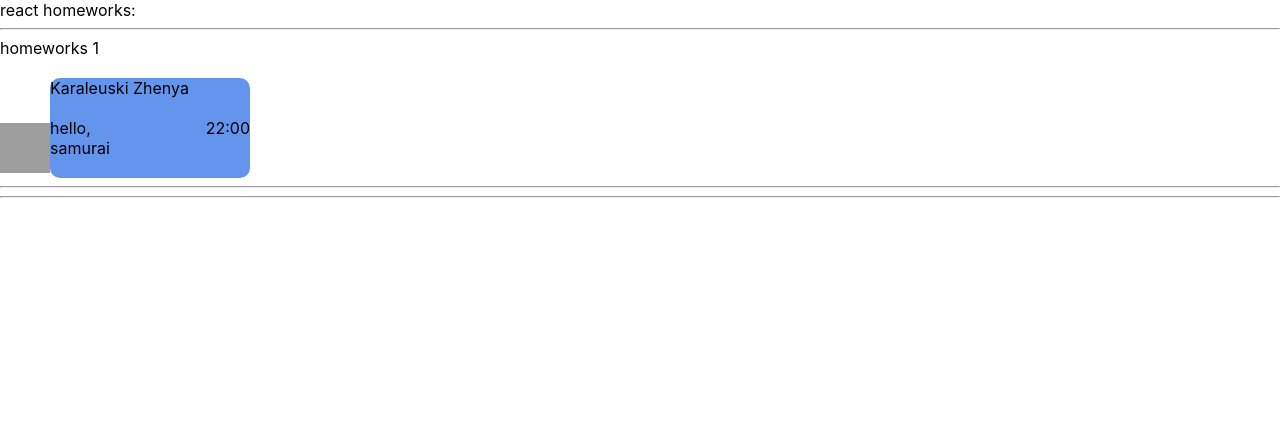
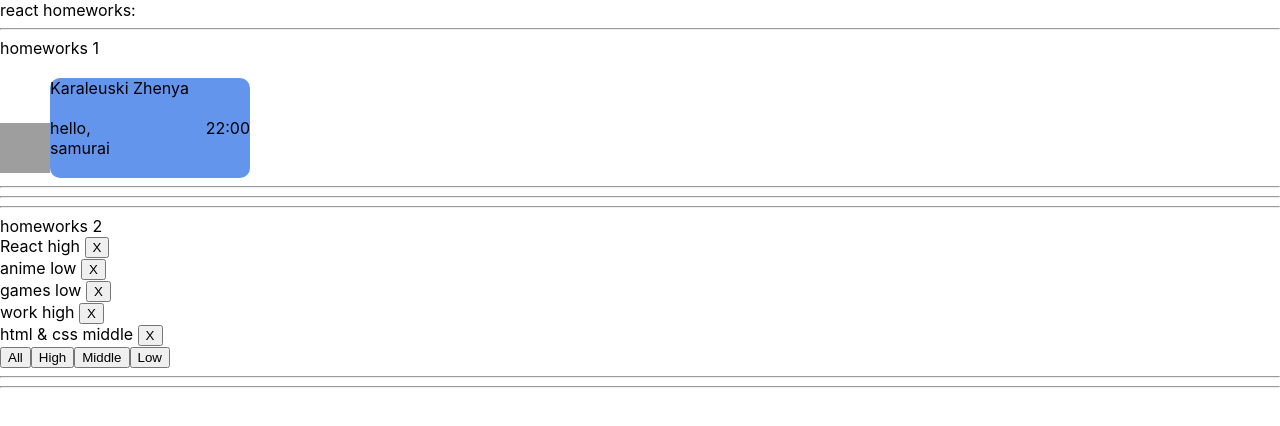
Before and after one commit to korolevskiy08/HomeWorkByIgnat, a React (Create React App) app: page / in a window 1280 px wide. Shown: the top 426 px of the page. Built offline with nearby package versions, Linux system fonts and the light colour scheme; grey boxes are pictures that could not be loaded.

Commit message:
home work 2

```diff
--- a/src/p1-main/m1-ui/u1-app/App.tsx
+++ b/src/p1-main/m1-ui/u1-app/App.tsx
@@ -1,13 +1,14 @@
 import React from 'react'
 import s from './App.module.css'
 import HW1 from '../../../p2-homeworks/h1/HW1'
+import HW2 from "../../../p2-homeworks/h2/HW2";
 
 function App() {
     return (
         <div className={s.App}>
             <div>react homeworks:</div>
             <HW1/>
-            {/*<HW2/>*/}
+            <HW2/>
             {/*<HW3/>*/}
             {/*<HW4/>*/}
             {/*<HW5/>*/}
--- a/src/p2-homeworks/h2/Affair.tsx
+++ b/src/p2-homeworks/h2/Affair.tsx
@@ -1,19 +1,23 @@
 import React from 'react'
+// import {AffairType} from "./HW2";
 
 type AffairPropsType = {
     // key не нужно типизировать
     affair: any // need to fix any
-    deleteAffairCallback: any // need to fix any
+    deleteAffairCallback: (_id: number)=> void // need to fix any
 }
 
 function Affair(props: AffairPropsType) {
-    const deleteCallback = () => {}// need to fix
+    const deleteCallback = (_id: number) => {
+        props.deleteAffairCallback(props.affair._id)
+    }// need to fix
 
     return (
         <div>
-            // show some text
+            <span>{props.affair.name} </span>
+            <span>{props.affair.priority} </span>
 
-            <button onClick={deleteCallback}>X</button>
+            <button onClick={()=>deleteCallback(props.affair._id)}>X</button>
         </div>
     )
 }
--- a/src/p2-homeworks/h2/Affairs.tsx
+++ b/src/p2-homeworks/h2/Affairs.tsx
@@ -1,11 +1,11 @@
 import React from 'react'
 import Affair from './Affair'
-import {AffairType} from './HW2'
+import {AffairType, deleteAffair, FilterType} from './HW2'
 
 type AffairsPropsType = { // need to fix any
     data: any
-    setFilter: any
-    deleteAffairCallback: any
+    setFilter: (buttonValue: FilterType)=>void
+    deleteAffairCallback: (_id: number)=>void
 }
 
 function Affairs(props: AffairsPropsType) {
@@ -17,20 +17,28 @@ function Affairs(props: AffairsPropsType) {
         />
     ))
 
-    const setAll = () => {} // need to fix
-    const setHigh = () => {}
-    const setMiddle = () => {}
-    const setLow = () => {}
+    const setAll = (buttonValue: FilterType) => {
+        props.setFilter(buttonValue)
+    } // need to fix
+    const setHigh = (buttonValue: FilterType) => {
+        props.setFilter(buttonValue)
+    }
+    const setMiddle = (buttonValue: FilterType) => {
+        props.setFilter(buttonValue)
+    }
+    const setLow = (buttonValue: FilterType) => {
+        props.setFilter(buttonValue)
+    }
 
     return (
         <div>
 
             {mappedAffairs}
 
-            <button onClick={setAll}>All</button>
-            <button onClick={setHigh}>High</button>
-            <button onClick={setMiddle}>Middle</button>
-            <button onClick={setLow}>Low</button>
+            <button onClick={()=>setAll('all')}>All</button>
+            <button onClick={()=>setHigh('high')}>High</button>
+            <button onClick={()=>setMiddle('middle')}>Middle</button>
+            <button onClick={()=>setLow('low')}>Low</button>
         </div>
     )
 }
--- a/src/p2-homeworks/h2/HW2.tsx
+++ b/src/p2-homeworks/h2/HW2.tsx
@@ -2,12 +2,16 @@ import React, {useState} from 'react'
 import Affairs from './Affairs'
 
 // types
-export type AffairPriorityType = any // need to fix any
-export type AffairType = any // need to fix any
+export type AffairPriorityType = 'high' | 'low' | 'middle' // need to fix any
+export type AffairType = {
+    _id: number
+    name: string
+    priority: string
+}
 export type FilterType = 'all' | AffairPriorityType
 
-// constants
-const defaultAffairs: any = [ // need to fix any
+
+const defaultAffairs: Array<AffairType> = [ // need to fix any
     {_id: 1, name: 'React', priority: 'high'},
     {_id: 2, name: 'anime', priority: 'low'},
     {_id: 3, name: 'games', priority: 'low'},
@@ -16,20 +20,30 @@ const defaultAffairs: any = [ // need to fix any
 ]
 
 // pure helper functions
-export const filterAffairs = (affairs: any, filter: any): any => { // need to fix any
+export const filterAffairs = (affairs: Array<AffairType>, filter: FilterType): any => { // need to fix any
     if (filter === 'all') return affairs
-    else return // need to fix
+    if (filter === 'high') {
+        return affairs.filter(el => el.priority === 'high')
+    }
+    if (filter === 'low') {
+        return affairs.filter(el => el.priority === 'low')
+    }
+    if(filter === 'middle'){
+        return affairs.filter(el => el.priority === 'middle')
+    }
+    // need to fix
 }
-export const deleteAffair = (affairs: any, _id: any): any => { // need to fix any
-    return // need to fix
+export const deleteAffair = (affairs: Array<AffairType>, _id: number): any => { // need to fix any
+    return affairs.filter(el => el._id !== _id)
+
 }
 
 function HW2() {
-    const [affairs, setAffairs] = useState<any>(defaultAffairs) // need to fix any
+
+    const [affairs, setAffairs] = useState<Array<AffairType>>(defaultAffairs) // need to fix any
     const [filter, setFilter] = useState<FilterType>('all')
-
     const filteredAffairs = filterAffairs(affairs, filter)
-    const deleteAffairCallback = (_id: any) => setAffairs(deleteAffair(affairs, _id)) // need to fix any
+    const deleteAffairCallback = (_id: number) => setAffairs(deleteAffair(affairs, _id)) // need to fix any
 
     return (
         <div>
```
Also changed, not shown: 1 other file (tests, documents, lock files or other folders).
